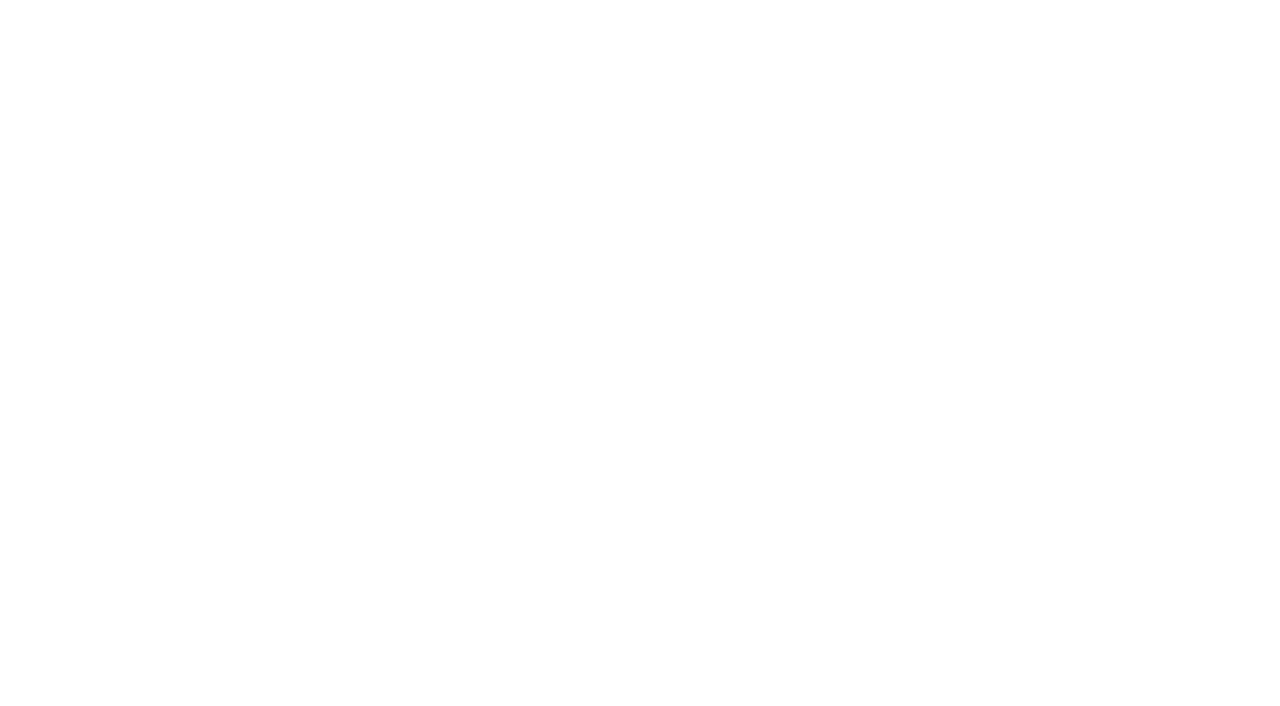
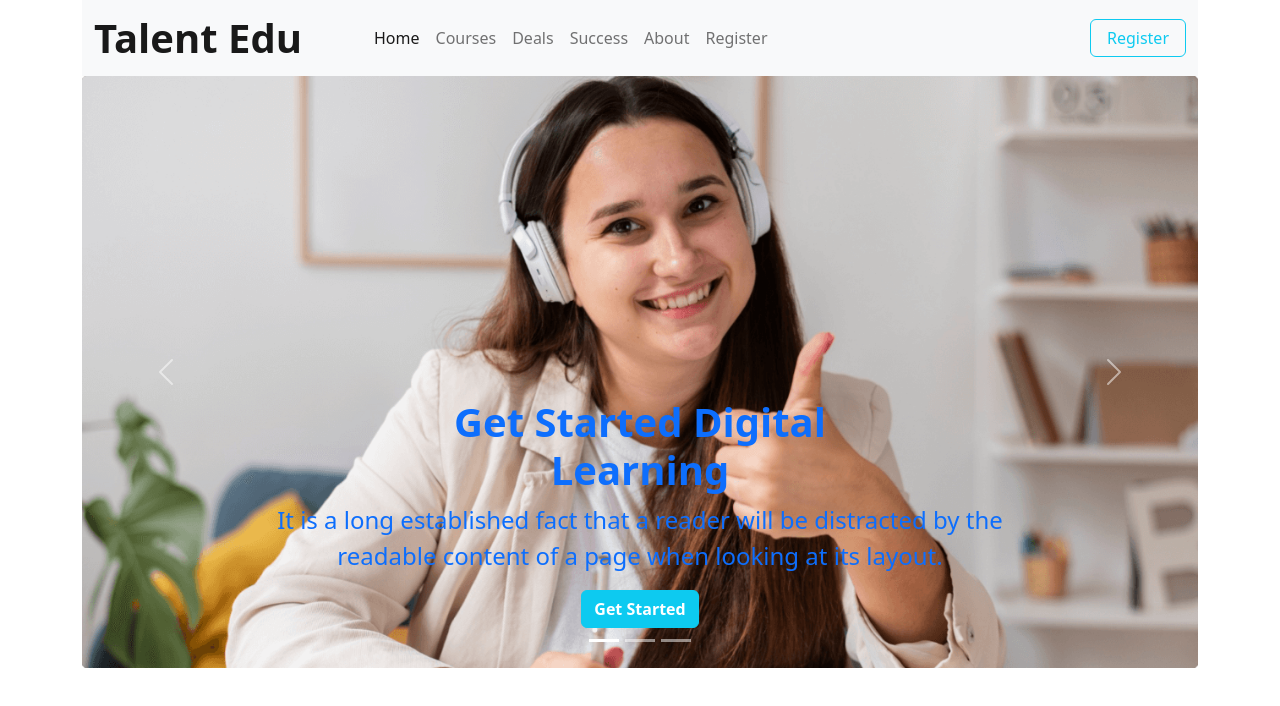
Before and after one commit to SadekurNiloy/talent-edu, a plain HTML site: page index.html in a window 1280 px wide. Drawn offline with nearby package versions, Linux system fonts and the light colour scheme.

Commit message:
navigation bar and carousel item added

```diff
--- /dev/null
+++ b/css/style.css
@@ -0,0 +1 @@
+/* carousel area  */
--- a/index.html
+++ b/index.html
@@ -4,10 +4,100 @@
     <meta charset="utf-8">
     <meta name="viewport" content="width=device-width, initial-scale=1">
     <title>Bootstrap demo</title>
+    <!-- bootstrap cdn  -->
     <link href="https://cdn.jsdelivr.net/npm/bootstrap@5.2.0/dist/css/bootstrap.min.css" rel="stylesheet" integrity="sha384-gH2yIJqKdNHPEq0n4Mqa/HGKIhSkIHeL5AyhkYV8i59U5AR6csBvApHHNl/vI1Bx" crossorigin="anonymous">
   </head>
   <body>
+    <!-- header section start  -->
+    <header>
+        <!-- navbar section start  -->
+        <section class="container">
+            <nav class="navbar navbar-expand-lg bg-light">
+                <div class="container">
+                  <div class="me-5">
+                    <a class="navbar-brand fw-bold fs-1" href="#">Talent Edu</a>
+                  </div>
+                    <button class="navbar-toggler" type="button" data-bs-toggle="collapse" data-bs-target="#navbarSupportedContent" aria-controls="navbarSupportedContent" aria-expanded="false" aria-label="Toggle navigation">
+                        <span class="navbar-toggler-icon"></span>
+                      </button>
+                      <div class="collapse navbar-collapse" id="navbarSupportedContent">
+                        <ul class="navbar-nav me-auto mb-2 mb-lg-0">
+                          <li class="nav-item">
+                            <a class="nav-link active" aria-current="page" href="#">Home</a>
+                          </li>
+                          <li class="nav-item">
+                            <a class="nav-link" href="#">Courses</a>
+                          </li>
+                          <li class="nav-item">
+                            <a class="nav-link" href="#">Deals</a>
+                          </li>
+                          <li class="nav-item">
+                            <a class="nav-link" href="#">Success</a>
+                          </li>
+                          <li class="nav-item">
+                            <a class="nav-link" href="#">About</a>
+                          </li>
+                          <li class="nav-item">
+                            <a class="nav-link" href="#">Register</a>
+                          </li>
+                        </ul>
+                      <div>
+                        <button class="btn btn-outline-info px-3" type="submit">Register</button>
+                      </div>
 
+                  </div>
+                </div>
+              </nav>
+        </section>
+        <!-- slidebar carousel section start  -->
+        <section class="container">
+            <div id="carouselExampleCaptions" class="carousel slide" data-bs-ride="false">
+                <div class="carousel-indicators">
+                  <button type="button" data-bs-target="#carouselExampleCaptions" data-bs-slide-to="0" class="active" aria-current="true" aria-label="Slide 1"></button>
+                  <button type="button" data-bs-target="#carouselExampleCaptions" data-bs-slide-to="1" aria-label="Slide 2"></button>
+                  <button type="button" data-bs-target="#carouselExampleCaptions" data-bs-slide-to="2" aria-label="Slide 3"></button>
+                </div>
+                <div class="carousel-inner">
+                  <div class="carousel-item active">
+                    <img src="images/cover/cover-1.png" class="d-block w-100" alt="...">
+                    <div class="carousel-caption d-none d-md-block">
+                      <h5 class="text-primary fs-1 fw-bold">Get Started Digital <br> Learning</h5>
+                      <p class="text-primary fs-4">It is a long established fact that a reader will be distracted by the readable
+                        content of a page when looking at its layout.</p>
+                        <div class="btn btn-info text-white fw-bold">Get Started</div>
+                    </div>
+                  </div>
+                  <div class="carousel-item">
+                    <img src="images/cover/cover-2.png" class="d-block w-100" alt="...">
+                    <div class="carousel-caption d-none d-md-block">
+                        <h5 class="text-primary fs-1 fw-bold">Get Started Digital <br> Learning</h5>
+                        <p class="text-primary fs-4">It is a long established fact that a reader will be distracted by the readable
+                          content of a page when looking at its layout.</p>
+                          <div class="btn btn-info text-white fw-bold">Get Started</div>
+                    </div>
+                  </div>
+                  <div class="carousel-item">
+                    <img src="images/cover/cover-3.jpg" class="d-block w-100" alt="...">
+                    <div class="carousel-caption d-none d-md-block">
+                        <h5 class="text-primary fs-1 fw-bold">Get Started Digital <br> Learning</h5>
+                        <p class="text-primary fs-4">It is a long established fact that a reader will be distracted by the readable
+                          content of a page when looking at its layout.</p>
+                          <div class="btn btn-info text-white fw-bold">Get Started</div>
+                    </div>
+                  </div>
+                </div>
+                <button class="carousel-control-prev" type="button" data-bs-target="#carouselExampleCaptions" data-bs-slide="prev">
+                  <span class="carousel-control-prev-icon" aria-hidden="true"></span>
+                  <span class="visually-hidden">Previous</span>
+                </button>
+                <button class="carousel-control-next" type="button" data-bs-target="#carouselExampleCaptions" data-bs-slide="next">
+                  <span class="carousel-control-next-icon" aria-hidden="true"></span>
+                  <span class="visually-hidden">Next</span>
+                </button>
+              </div>
+        </section>
+    </header>
+    <!-- header section end -->
     <script src="https://cdn.jsdelivr.net/npm/bootstrap@5.2.0/dist/js/bootstrap.bundle.min.js" integrity="sha384-A3rJD856KowSb7dwlZdYEkO39Gagi7vIsF0jrRAoQmDKKtQBHUuLZ9AsSv4jD4Xa" crossorigin="anonymous"></script>
   </body>
 </html>
```
Also changed, not shown: images/cover/cover-2.jpg (deleted), images/cover/cover-2.png (added).
